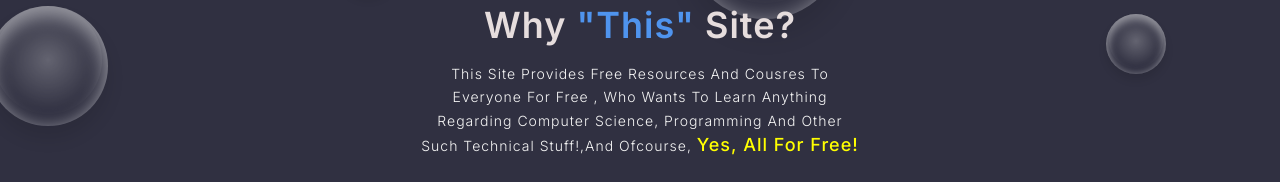
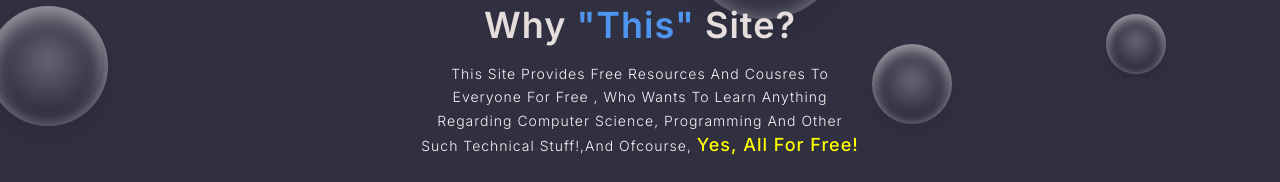
Before and after one commit to diptanshumahish/learnWebsite, a plain HTML site: page index.html in a window 1280 px wide. Shown: the part 618-800 px from the top of the page. Drawn offline with Linux system fonts and the light colour scheme.

Commit message:
added some extra styles to main css

```diff
--- a/Css/main.css
+++ b/Css/main.css
@@ -296,6 +296,20 @@ header{
 	-moz-transform: scale(0.3);
 	transform: scale(0.3);
 }
+
+.x11 {
+    -webkit-animation: animateBubble 28s linear infinite, sideWays 4s ease-in-out infinite alternate;
+	-moz-animation: animateBubble 26s linear infinite, sideWays 4s ease-in-out infinite alternate;
+	animation: animateBubble 26s linear infinite, sideWays 4s ease-in-out infinite alternate;
+
+	left: 60%;
+	top: 5%;
+
+	-webkit-transform: scale(0.4);
+	-moz-transform: scale(0.4);
+	transform: scale(0.4);
+}
+
 
 /* OBJECTS */
 
--- a/index.html
+++ b/index.html
@@ -62,6 +62,7 @@
         <div class="bubble x8"></div>
         <div class="bubble x9"></div>
         <div class="bubble x10"></div>
+        <div class="bubble x11"></div>
     </div>
     <div class="container main">
         <div class="row  full-screen align-items-center">
```
